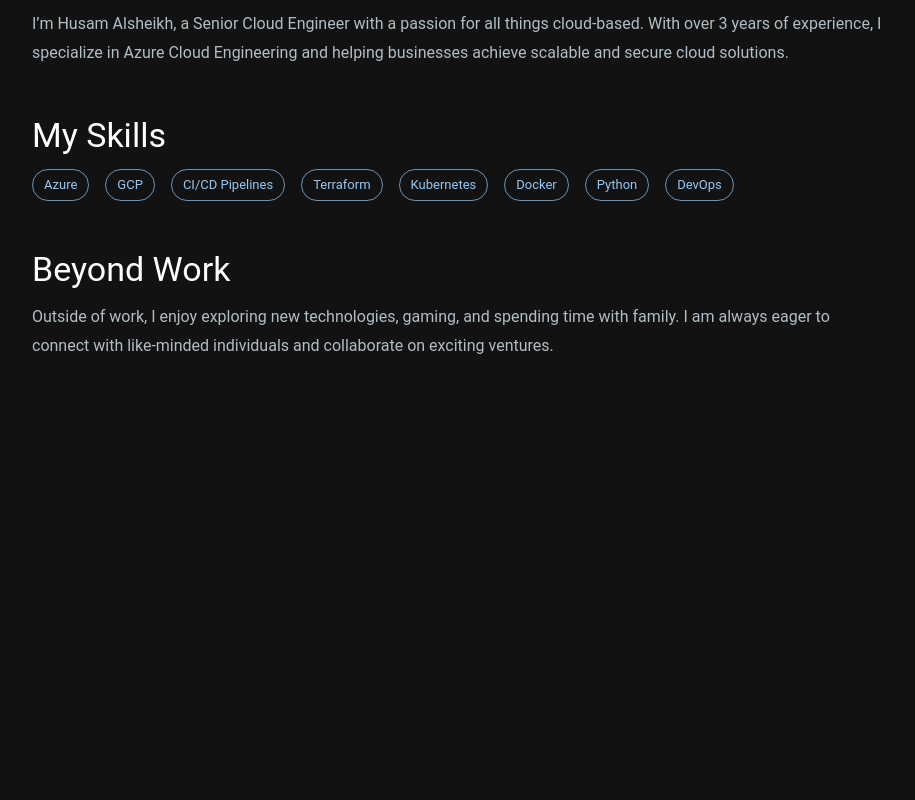
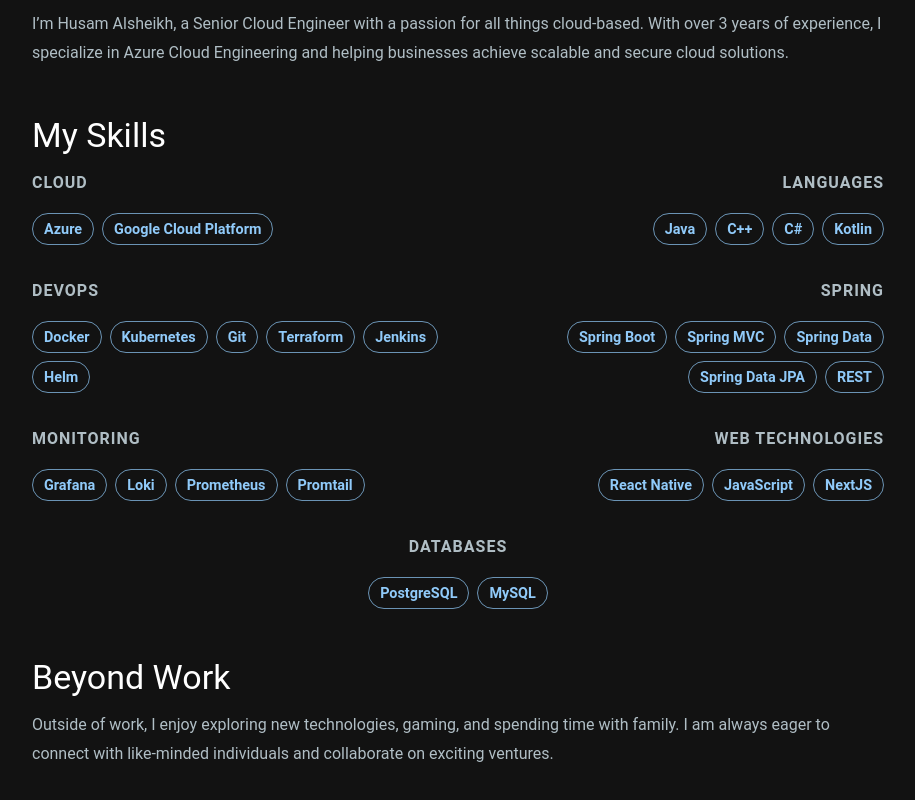
Before and after one commit to alsheikhhusam/PortfolioProject, a Next.js app in the folder my-portfolio/: page /about in a window 1280 px wide. Shown: the part 386-1186 px from the top of the page, without its empty margins (182-1097 px from the left). Before the commit the page ends 811 px from the top, so only its background shows below. Built offline with nearby package versions, Linux system fonts and the light colour scheme.

Commit message:
UI improvements for the About Page

```diff
--- a/my-portfolio/pages/_app.js
+++ b/my-portfolio/pages/_app.js
@@ -14,6 +14,6 @@
 
 // Add PropTypes validation
 MyApp.propTypes = {
-  Component: PropTypes.elementType.isRequired,
-  pageProps: PropTypes.object,
+    Component: PropTypes.elementType.isRequired,
+    pageProps: PropTypes.object,
 };
--- a/my-portfolio/pages/about.js
+++ b/my-portfolio/pages/about.js
@@ -1,24 +1,170 @@
-import { Container, Typography, Box, Avatar, Grid2, Chip } from '@mui/material';
+import React from "react";
+import PropTypes from "prop-types";
+import { Container, Typography, Box, Avatar, Chip } from "@mui/material";
+
+const skills = [
+    {
+        category: "Cloud",
+        items: ["Azure", "Google Cloud Platform"]
+    },
+    {
+        category: "DevOps",
+        items: ["Docker", "Kubernetes", "Git", "Terraform", "Jenkins", "Helm"]
+    },
+    {
+        category: "Monitoring",
+        items: ["Grafana", "Loki", "Prometheus", "Promtail"]
+    },
+    {
+        category: "Languages",
+        items: ["Java", "C++", "C#", "Kotlin"]
+    },
+    {
+        category: "Spring",
+        items: ["Spring Boot", "Spring MVC", "Spring Data", "Spring Data JPA", "REST"]
+    },
+    {
+        category: "Web Technologies",
+        items: ["React Native", "JavaScript", "NextJS"]
+    },
+    {
+        category: "Databases",
+        items: ["PostgreSQL", "MySQL"]
+    },
+];
+
+// Utility to split the array into columns
+const splitSkills = (skills) => {
+  const leftColumn = skills.slice(0, Math.floor(skills.length / 2));
+  const rightColumn = skills.slice(Math.floor(skills.length / 2), -1);
+  const oddCategory = skills.length % 2 !== 0 ? skills[skills.length - 1] : null;
+  return { leftColumn, rightColumn, oddCategory };
+};
+
+// Reusable component to render a skill column
+const SkillColumn = ({ categories, align = "left" }) => (
+    <Box
+        sx={{
+            flex: "1 1 45%",
+            display: "flex",
+            flexDirection: "column",
+            gap: 4,
+            alignItems: align === "right" ? "flex-end" : "flex-start",
+        }}
+    >
+        {categories.map((skillCategory, index) => (
+            <Box key={index}>
+                <Typography
+                    variant="subtitle1"
+                    sx={{
+                        fontWeight: "bold",
+                        mb: 2,
+                        color: "text.secondary",
+                        textTransform: "uppercase",
+                        letterSpacing: 1,
+                        textAlign: align,
+                    }}
+                >
+                {skillCategory.category}
+                </Typography>
+                <Box
+                    sx={{
+                        display: "flex",
+                        flexWrap: "wrap",
+                        gap: 1,
+                        justifyContent: align === "right" ? "flex-end" : "flex-start",
+                    }}
+                >
+                    {skillCategory.items.map((item, idx) => (
+                        <Chip
+                            key={idx}
+                            label={item}
+                            variant="outlined"
+                            color="primary"
+                            sx={{
+                                fontSize: "0.9rem",
+                                fontWeight: "bold",
+                            }}
+                        />
+                    ))}
+                </Box>
+            </Box>
+        ))}
+    </Box>
+);
+
+SkillColumn.propTypes = {
+    categories: PropTypes.arrayOf(
+        PropTypes.shape({
+                category: PropTypes.string.isRequired,
+                items: PropTypes.arrayOf(PropTypes.string).isRequired,
+        })
+    ).isRequired,
+    align: PropTypes.oneOf(["left", "right"]),
+  };
+
+// Reusable component for the odd category
+const OddCategory = ({ category }) => category ? (
+    <Box textAlign="center" sx={{ mt: 4 }}>
+        <Typography
+            variant="subtitle1"
+            sx={{
+                fontWeight: "bold",
+                mb: 2,
+                color: "text.secondary",
+                textTransform: "uppercase",
+                letterSpacing: 1,
+            }}
+        >
+        {category.category}
+        </Typography>
+        <Box
+            sx={{
+                display: "inline-flex",
+                flexWrap: "wrap",
+                justifyContent: "center",
+                gap: 1,
+            }}
+        >
+            {category.items.map((item, idx) => (
+                <Chip
+                    key={idx}
+                    label={item}
+                    variant="outlined"
+                    color="primary"
+                    sx={{
+                        fontSize: "0.9rem",
+                        fontWeight: "bold",
+                    }}
+                />
+            ))}
+        </Box>
+    </Box>
+) : null;
+
+OddCategory.propTypes = {
+    category: PropTypes.shape({
+        category: PropTypes.string.isRequired,
+        items: PropTypes.arrayOf(PropTypes.string).isRequired,
+    }),
+};
 
 export default function About() {
-  const skills = [
-    'Azure',
-    'GCP',
-    'CI/CD Pipelines',
-    'Terraform',
-    'Kubernetes',
-    'Docker',
-    'Python',
-    'DevOps',
-  ];
+  const { leftColumn, rightColumn, oddCategory } = splitSkills(skills);
 
   return (
     <Container maxWidth="md" sx={{ py: 8 }}>
+        {/* Header */}
         <Box textAlign="center" sx={{ mb: 6 }}>
             <Avatar
                 alt="Profile Picture"
                 src="/TestPFP.png"
-          sx={{ width: 120, height: 120, margin: '0 auto', mb: 2 }}
+                sx={{
+                    width: 120,
+                    height: 120,
+                    margin: "0 auto",
+                    mb: 2
+                }}
             />
             <Typography variant="h2" gutterBottom>
                 Husam Alsheikh
@@ -28,37 +174,45 @@
             </Typography>
         </Box>
 
+        {/* About Me */}
         <Box sx={{ mb: 6 }}>
             <Typography variant="h4" gutterBottom>
                 About Me
             </Typography>
             <Typography variant="body1" color="text.secondary" sx={{ lineHeight: 1.8 }}>
-          I’m Husam Alsheikh, a Senior Cloud Engineer with a passion for all things cloud-based.
-          With over 3 years of experience, I specialize in Azure Cloud Engineering and helping
-          businesses achieve scalable and secure cloud solutions.
+                I’m Husam Alsheikh, a Senior Cloud Engineer with a passion for all things cloud-based. With over 3
+                years of experience, I specialize in Azure Cloud Engineering and helping businesses achieve scalable
+                and secure cloud solutions.
             </Typography>
         </Box>
 
+        {/* Skills */}
         <Box sx={{ mb: 6 }}>
             <Typography variant="h4" gutterBottom>
                 My Skills
             </Typography>
-        <Grid2 container spacing={2}>
-          {skills.map((skill) => (
-            <Grid2 key={skill} xs="auto">
-            <Chip label={skill} color="primary" variant="outlined" />
-          </Grid2>
-          ))}
-        </Grid2>
+            <Box
+                sx={{
+                    display: "flex",
+                    justifyContent: "space-between",
+                    gap: 4,
+                    flexWrap: "wrap",
+                }}
+            >
+                <SkillColumn categories={leftColumn} align="left" />
+                <SkillColumn categories={rightColumn} align="right" />
+            </Box>
+            <OddCategory category={oddCategory} />
         </Box>
 
+        {/* Footer */}
         <Box>
             <Typography variant="h4" gutterBottom>
                 Beyond Work
             </Typography>
             <Typography variant="body1" color="text.secondary" sx={{ lineHeight: 1.8 }}>
-          Outside of work, I enjoy exploring new technologies, gaming, and spending time with family.
-          I am always eager to connect with like-minded individuals and collaborate on exciting ventures.
+                Outside of work, I enjoy exploring new technologies, gaming, and spending time with family. I am
+                always eager to connect with like-minded individuals and collaborate on exciting ventures.
             </Typography>
         </Box>
     </Container>
```
Also changed, not shown: my-portfolio/pages/projects.js (+11 -4 lines). Lines whose indentation alone changed are shown as unchanged.
